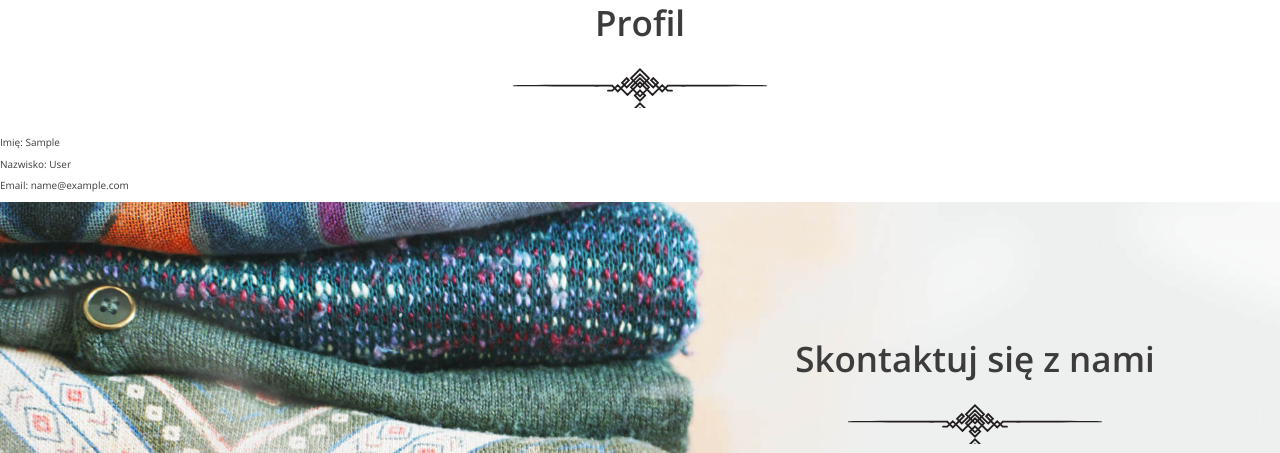
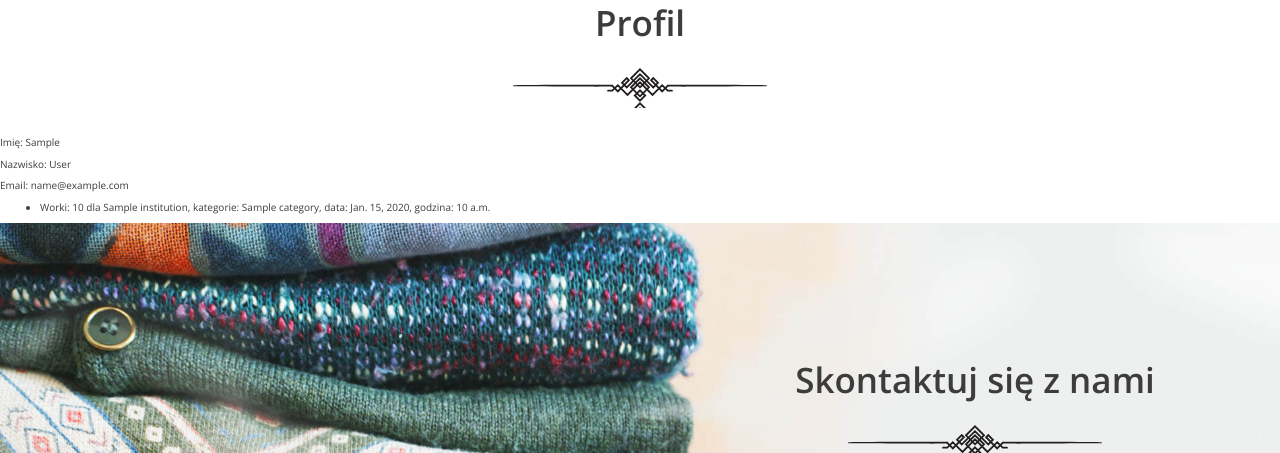
Before and after one commit to mateusztront/zwrotnica, a Django app: page /profil/ in a window 1280 px wide. Shown: the part 151-604 px from the top of the page. Run offline with Django 3.2, Linux system fonts and the light colour scheme; a user stored in the database is signed in; tables that the repository leaves empty hold one stand-in row (values such as "Sample post").

Commit message:
list of donation in profil

```diff
--- a/PycharmProjects/zwrotnica/main/views.py
+++ b/PycharmProjects/zwrotnica/main/views.py
@@ -105,6 +105,9 @@ class RegisterView(View):
         else:
             return render(request, 'register.html', {'error': 'Wprowadzone hasła nie są identyczne'})
 
+
 class ProfilView(View):
+
     def get(self, request):
-        return render(request, 'profil.html', {'user': request.user})
+        user_donation = Donation.objects.filter(user_id=request.user.id)
+        return render(request, 'profil.html', {'user': request.user, 'user_donation': user_donation})
--- a/PycharmProjects/zwrotnica/templates/profil.html
+++ b/PycharmProjects/zwrotnica/templates/profil.html
@@ -1,9 +1,6 @@
 {% extends 'base.html' %}
 
 {% block content %}
-
-
-
     <section>
         <h2>Profil</h2>
         <div>
@@ -11,4 +8,11 @@
         <p>Nazwisko: {{ user.last_name }}
         <p>Email: {{ user.email }}</div>
     </section>
+    <ul>
+    {% for d in user_donation %}
+    <li>Worki: {{ d.quantity }} dla {{ d.institutions }},
+        kategorie: {{ d.categories.all|join:", " }},
+        data: {{ d.pick_up_date }}, godzina: {{ d.pick_up_time }}</li>
+    {% endfor %}
+    </ul>
 {% endblock %}
```
